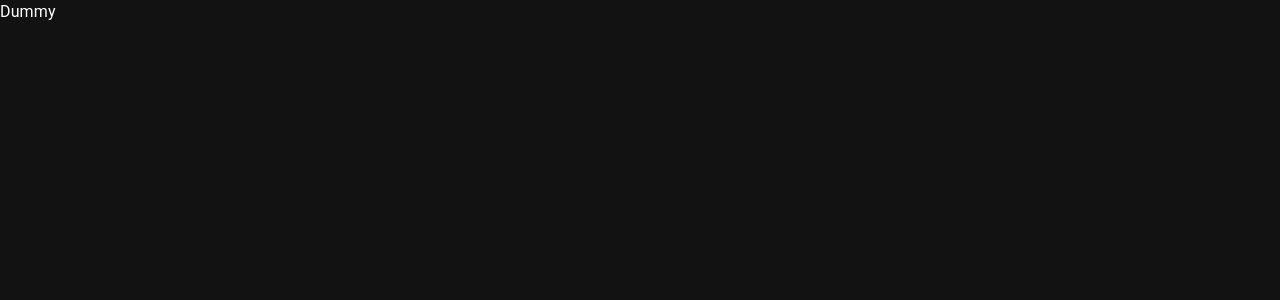
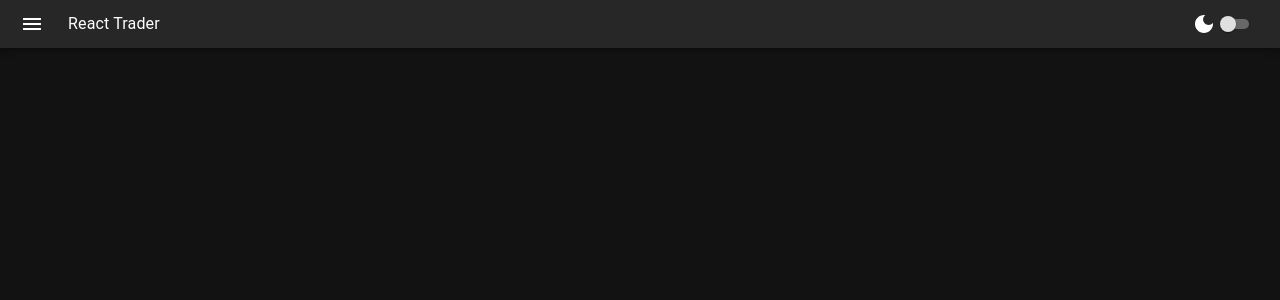
Before and after one commit to tolopsy/react-trader, a React (Create React App) app: page / in a window 1280 px wide. Shown: the top 300 px of the page. Built offline with nearby package versions, Linux system fonts and the light colour scheme.

Commit message:
add AppBar and SideBar to App

```diff
--- a/src/App.tsx
+++ b/src/App.tsx
@@ -1,9 +1,13 @@
-import React, { useState } from 'react';
+import React, { useState, useCallback } from 'react';
 import { createTheme, CssBaseline, ThemeProvider } from "@mui/material";
+import { AppBarComponent, SideBar } from './components';
 
-export const App: React.FC = (): JSX.Element => {
+const App: React.FC = (): JSX.Element => {
   const [themeMode, setThemeMode] = useState<"light" | "dark">("dark");
+  const [sideBarToggle, setSideBarToggle] = useState<boolean>(false);
+
   const theme = createTheme({
+    direction: "ltr",
     palette: {
       mode: themeMode
     },
@@ -11,10 +15,25 @@ export const App: React.FC = (): JSX.Element => {
       fontSize: 14
     }
   });
+
+  const handleMenuToggle = useCallback(() => {
+    setSideBarToggle(!sideBarToggle);
+  }, [sideBarToggle]);
+  const onThemeChange = useCallback(() => {
+    setThemeMode(themeMode === "dark" ? "light": "dark");
+  }, [themeMode]);
+
   return (
     <ThemeProvider theme={theme}>
       <CssBaseline />
-      <div className="App">Dummy</div>
+      <AppBarComponent
+        handleMenuToggle={handleMenuToggle}
+        onThemeChange={onThemeChange}
+        isDarkMode={themeMode === "dark"}
+        isSideBarOpen={sideBarToggle}
+      />
+      <SideBar isOpen={sideBarToggle} handleSidebarToggle={handleMenuToggle}>
+      </SideBar>
     </ThemeProvider>
   );
 }
--- /dev/null
+++ b/src/components/index.ts
@@ -0,0 +1,2 @@
+export { AppBarComponent } from "./Appbar/AppBarComponent";
+export { SideBar } from "./Sidebar/SideBar"
```
